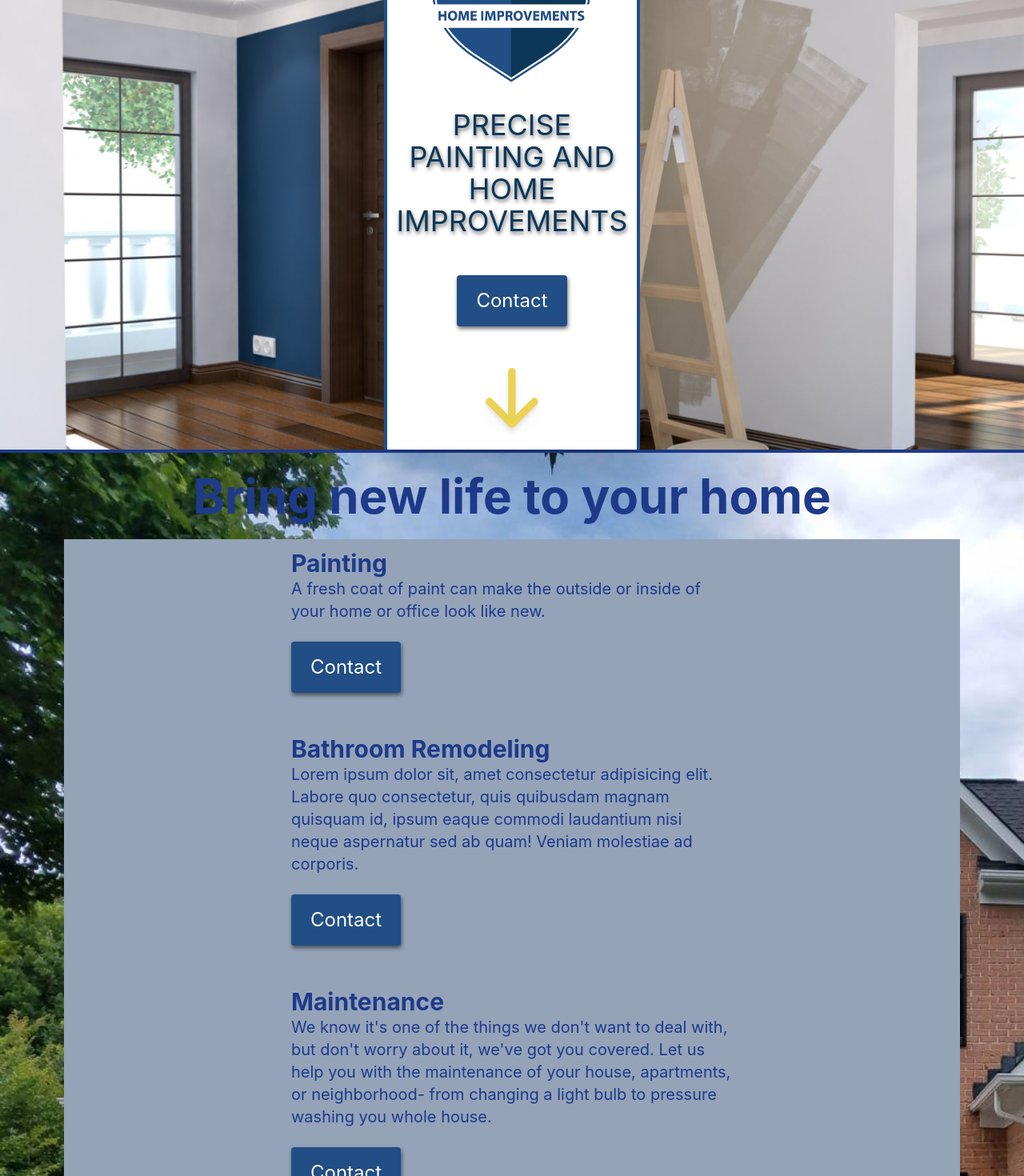
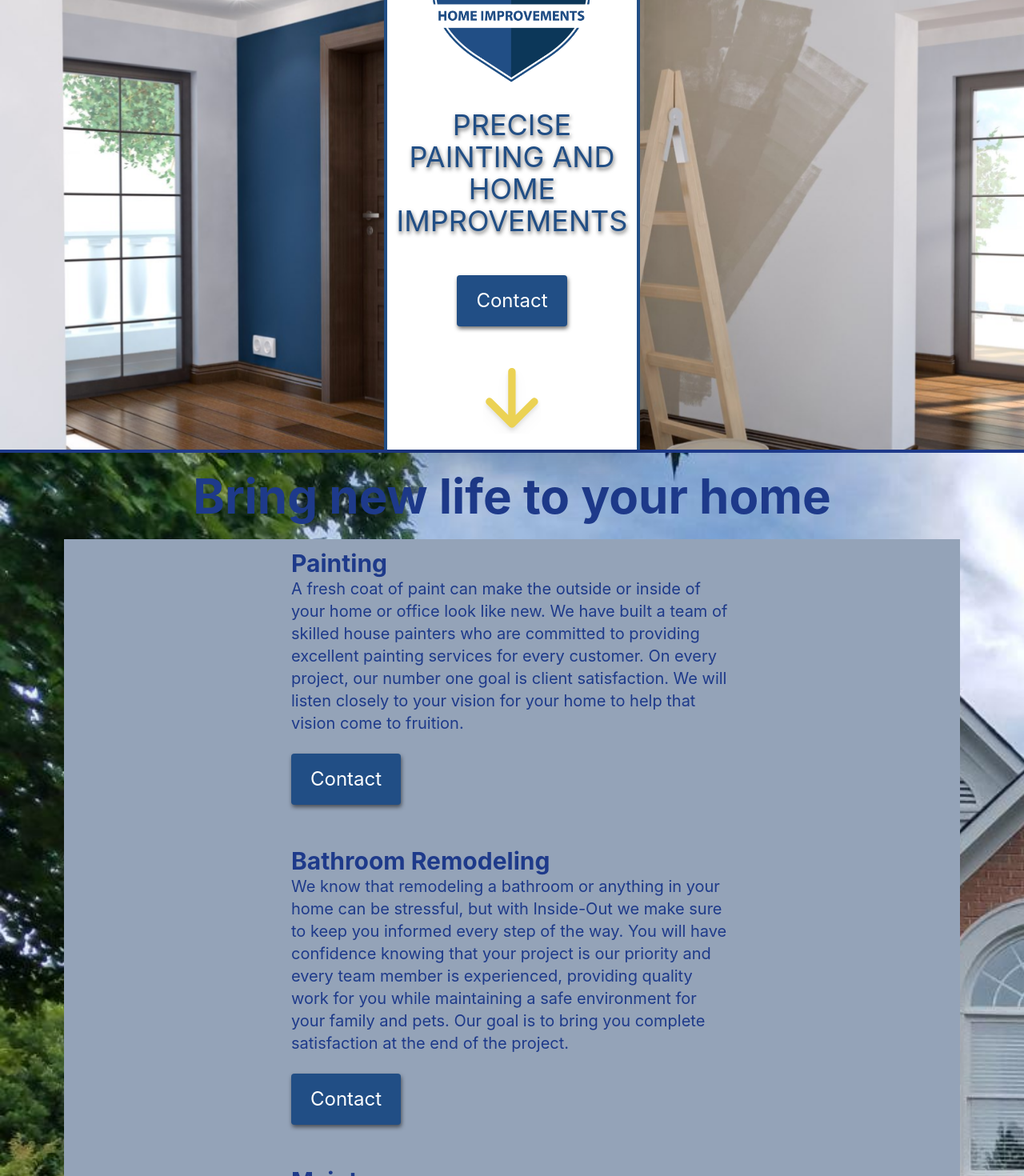
Before and after one commit to AaronTheDesigner/inside-out, a Next.js app: page / in a window 1280 px wide. Shown: the part 200-1670 px from the top of the page at 80% size. Built offline with nearby package versions, Linux system fonts and the light colour scheme.

Commit message:
descriptions

```diff
--- a/pages/components/Hero.js
+++ b/pages/components/Hero.js
@@ -28,7 +28,7 @@
 
           </div>
           <div className="text-center capitalize">
-            <p className="moto primary-dark uppercase text-xl md:text-2xl lg:text-4xl text-shadow">
+            <p className="moto primary-light uppercase text-xl md:text-2xl lg:text-4xl text-shadow">
               Precise Painting and Home Improvements
             </p>
           </div>
--- a/pages/components/Services.js
+++ b/pages/components/Services.js
@@ -5,39 +5,46 @@
 
 const Services = () => {
 const [ref, inView] = useInView({
-    triggerOnce: false,
+    triggerOnce: true,
     threshold: 0
     })
   return (
     <section id="services" className="services border-b-4 border-blue-900 py-4 sm:px-10 md:px-15 lg:px-20">
-        <motion.h1 className="m-2 text-3xl text-center font-bold text-blue-900 md:text-4xl lg:text-6xl">
+        <h1 className="m-2 text-3xl text-center font-bold text-blue-900 md:text-4xl lg:text-6xl">
             Bring new life to your home
-        </motion.h1>
+        </h1>
         <div className="bg-slate-400 flex gap-7 flex-wrap justify-center my-6">
-            <div className="service flex flex-col max-w-xl p-3 text-blue-900">
+            <motion.div
+                className="service flex flex-col max-w-xl p-3 text-blue-900"
+                ref={ref}
+                style={{
+                    opacity: inView ? "1" : "0",
+                    transition: "1s 1s"
+                }}
+            >
                 <h1 className=' text-2xl md:text-3xl font-bold'>Painting</h1>
-                <p className='text-lg md:text-xl'>A fresh coat of paint can make the outside or inside of your home or office look like new.</p>
+                <p className='text-lg md:text-xl'>A fresh coat of paint can make the outside or inside of your home or office look like new. We have built a team of skilled house painters who are committed to providing excellent painting services for every customer. On every project, our number one goal is client satisfaction. We will listen closely to your vision for your home to help that vision come to fruition.</p>
                 <div className='mt-6'>
                     <Button/>
                 </div>
-            </div>
+            </motion.div>
             <div className="service flex flex-col max-w-xl p-3 text-blue-900">
                 <h1 className=' text-2xl md:text-3xl font-bold'>Bathroom Remodeling</h1>
-                <p className='text-lg md:text-xl'>Lorem ipsum dolor sit, amet consectetur adipisicing elit. Labore quo consectetur, quis quibusdam magnam quisquam id, ipsum eaque commodi laudantium nisi neque aspernatur sed ab quam! Veniam molestiae ad corporis.</p>
+                <p className='text-lg md:text-xl'>We know that remodeling a bathroom or anything in your home can be stressful, but with Inside-Out we make sure to keep you informed every step of the way. You will have confidence knowing that your project is our priority and every team member is experienced, providing quality work for you while maintaining a safe environment for your family and pets. Our goal is to bring you complete satisfaction at the end of the project. </p>
                 <div className='mt-6'>
                     <Button/>
                 </div>
             </div>
             <div className="service flex flex-col max-w-xl p-3 text-blue-900">
                 <h1 className=' text-2xl md:text-3xl font-bold'>Maintenance</h1>
-                <p className='text-lg md:text-xl'>We know it&#39;s one of the things we don&#39;t want to deal with, but don&#39;t worry about it, we&#39;ve got you covered. Let us help you with the maintenance of your house, apartments, or neighborhood- from changing a light bulb to pressure washing you whole house.</p>
+                <p className='text-lg md:text-xl'>We know it&#39;s one of the things you don&#39;t want to deal with, but don&#39;t worry about it, we&#39;ve got you covered. Let us help you with the maintenance of your house, apartments, or neighborhood- from changing a light bulb to pressure washing your whole house.</p>
                 <div className='mt-6'>
                     <Button/>
                 </div>
             </div>
             <div className="service flex flex-col max-w-xl p-3 text-blue-900">
                 <h1 className=' text-2xl md:text-3xl font-bold'>Flooring</h1>
-                <p className='text-lg md:text-xl'>Lorem ipsum dolor sit, amet consectetur adipisicing elit. Labore quo consectetur, quis quibusdam magnam quisquam id, ipsum eaque commodi laudantium nisi neque aspernatur sed ab quam! Veniam molestiae ad corporis.</p>
+                <p className='text-lg md:text-xl'>Flooring is something that is often taken for granted. We walk all over it every day and that’s why it’s one of the most important parts of your home. Flooring should be functional but it also adds style and comfort to a room. You might want ceramic tile in your kitchen for easy clean ups, a hardwood style in your living room, and carpet in your bedroom for comfort or you may choose to use the same kind of flooring throughout your home. Whatever your preference, we are ready to get the job done just right. </p>
                 <div className='mt-6'>
                     <Button/>
                 </div>
--- a/styles/globals.css
+++ b/styles/globals.css
@@ -13,6 +13,7 @@
 
 * {
   box-sizing: border-box;
+  scroll-behavior: smooth;
 }
 
 @tailwind base;
```
